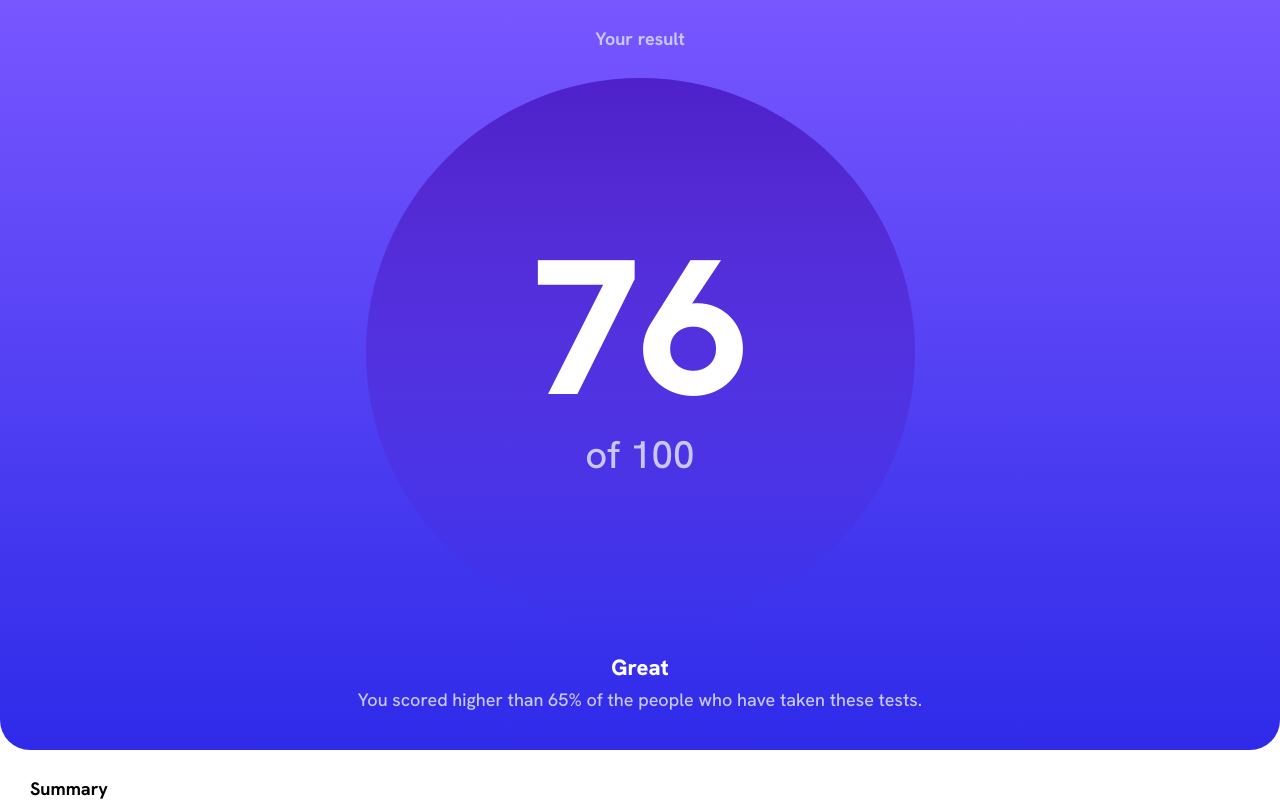
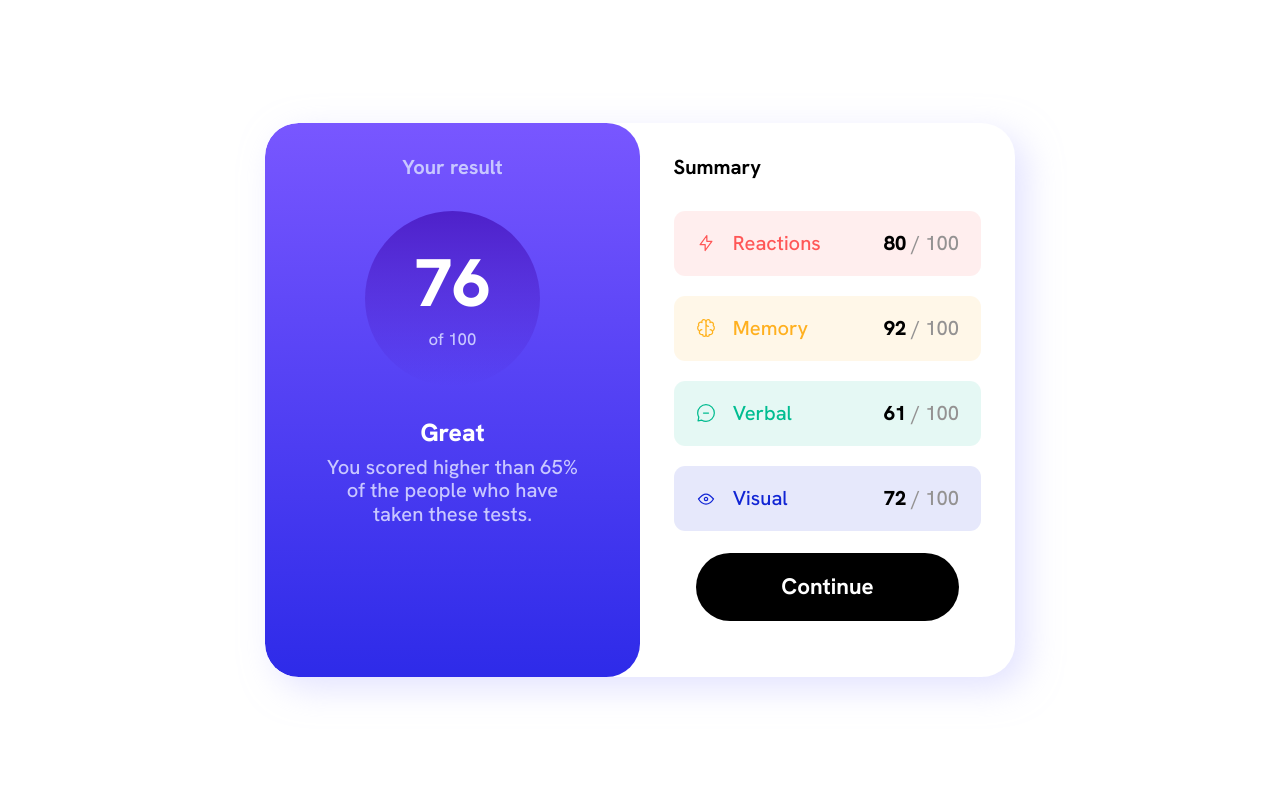
Before and after one commit to kevin-van-damme/kevin_results_2023, a website: page index.html in a window 1280 px wide. Shown: the top 801 px of the page. Drawn offline with nearby package versions, Linux system fonts and the light colour scheme.

Commit message:
@media700px changes

```diff
--- a/style.css
+++ b/style.css
@@ -154,3 +154,38 @@ main {
     }
   }
 }
+@media (min-width: 700px) {
+  :root {
+    font-size: 70%;
+  }
+  body {
+    min-height: 100vh;
+    display: grid;
+    place-items: center;
+    main {
+      max-width: 750px;
+      grid-template-columns: repeat(2, 1fr);
+      box-shadow: 1rem 1rem 3rem 0
+        color-mix(in hsl, var(--LightLavender) 50%, transparent);
+      border-radius: 3rem;
+      overflow: hidden;
+      section {
+        &:nth-of-type(1) {
+          border-radius: 3rem;
+          div {
+            width: 57%;
+            h3 {
+              font-size: 6rem;
+            }
+            h4 {
+              font-size: 1.5rem;
+            }
+          }
+          p {
+            width: 85%;
+          }
+        }
+      }
+    }
+  }
+}
```
